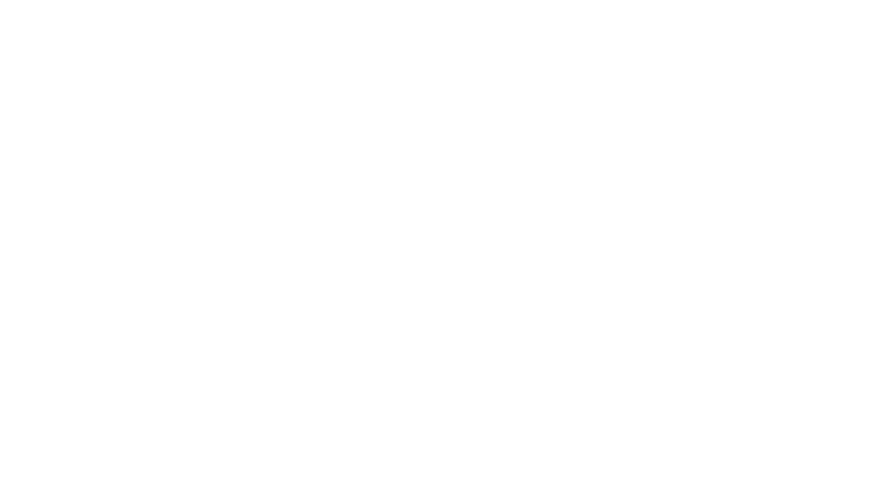
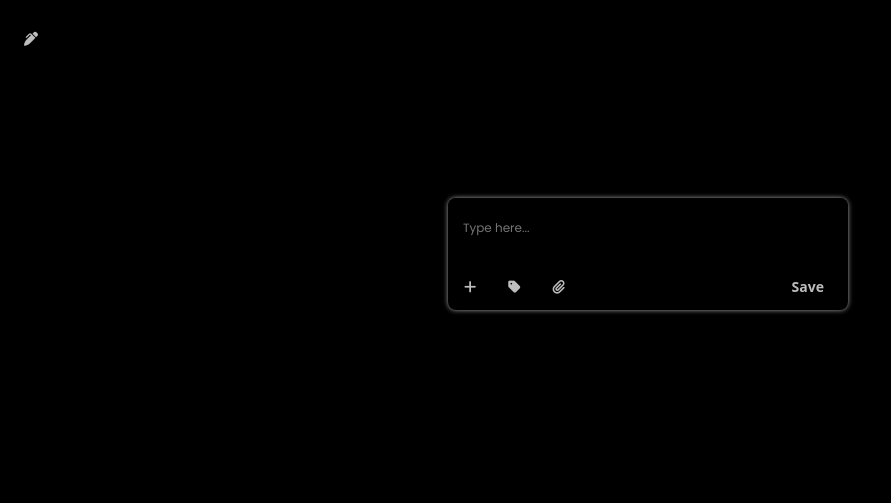
Before and after one commit to tomasbrizuela/blacknotes, a plain HTML site: page index.html in a window 1280 px wide. Shown: the whole page, without its empty margins (0-891 px from the left). Drawn offline with nearby package versions, Linux system fonts and the light colour scheme.

Commit message:
working version

```diff
--- a/index.html
+++ b/index.html
@@ -4,12 +4,43 @@
 <head>
     <meta charset="UTF-8">
     <meta name="viewport" content="width=device-width, initial-scale=1.0">
+    <link href="https://cdn.jsdelivr.net/npm/bootstrap@5.3.3/dist/css/bootstrap.min.css" rel="stylesheet"
+        integrity="sha384-QWTKZyjpPEjISv5WaRU9OFeRpok6YctnYmDr5pNlyT2bRjXh0JMhjY6hW+ALEwIH" crossorigin="anonymous">
+    <link rel="stylesheet" href="style.css">
+    <link rel="stylesheet" href="https://cdnjs.cloudflare.com/ajax/libs/font-awesome/6.5.2/css/all.min.css"
+        integrity="sha512-SnH5WK+bZxgPHs44uWIX+LLJAJ9/2PkPKZ5QiAj6Ta86w+fsb2TkcmfRyVX3pBnMFcV7oQPJkl9QevSCWr3W6A=="
+        crossorigin="anonymous" referrerpolicy="no-referrer" />
+    <link rel="shortcut icon" href="Diseño sin título (31)-modified.png" type="image/x-icon">
     <title>Black Notes</title>
 </head>
 
 <body>
-
+    <div class="container-fluid m-0 p-0">
+        <div class="row m-0 p-0">
+            <div id="d" class="col-1 d-flex flex-row justify-content-start align-items-start mt-2 me-2 p-2">
+                <i class="fa-solid fa-pen-clip m-2 p-2"></i>
+            </div>
+            <div class="col-10 d-flex flex-column justify-content-center align-items-center mt-2 me-2">
+                <div id="newNote">
+                    <textarea name="" id="" autofocus="on" placeholder="Type here..."></textarea>
+                    <div class="col-12 d-flex flex-row justify-content-between align-items-center">
+                        <div class="d-flex flex-row justify-content-start align-items-center">
+                            <i class="fa-solid fa-plus m-2 p-2"></i>
+                            <i class="fa-solid fa-tag m-2 p-2"></i>
+                            <i class="fa-solid fa-paperclip m-2 p-2"></i>
+                        </div>
+                        <div class="d-flex flex-row justify-content-end align-items-center me-4">
+                            <p class="m-0 ">Save</p>
+                        </div>
+                    </div>
+                </div>
+            </div>
+        </div>
+    </div>
     <script src="app.js"></script>
+    <script src="https://cdn.jsdelivr.net/npm/bootstrap@5.3.3/dist/js/bootstrap.bundle.min.js"
+        integrity="sha384-YvpcrYf0tY3lHB60NNkmXc5s9fDVZLESaAA55NDzOxhy9GkcIdslK1eN7N6jIeHz" crossorigin="anonymous">
+    </script>
 </body>
 
 </html>
--- a/style.scss
+++ b/style.scss
@@ -1,3 +1,67 @@
 $font: poppins;
 
+$font2: kanit;
+
 @import url('https://fonts.googleapis.com/css2?family=Poppins:ital,wght@0,100;0,200;0,300;0,400;0,500;0,600;0,700;0,800;0,900;1,100;1,200;1,300;1,400;1,500;1,600;1,700;1,800;1,900&display=swap');
+@import url('https://fonts.googleapis.com/css2?family=Kanit:ital,wght@0,100;0,200;0,300;0,400;0,500;0,600;0,700;0,800;0,900;1,100;1,200;1,300;1,400;1,500;1,600;1,700;1,800;1,900&family=Oswald:wght@200..700&display=swap');
+body{
+    background-color: black;
+    color: white;
+}
+
+.container-fluid{
+    height: 350px;
+}
+
+// #d{
+//     height: 150px;
+// }
+.row{
+    height: 500px;
+}
+
+h1{
+    font-family: $font2;
+}
+#titulo{
+    box-shadow: 1px 1px 20px grey;
+}
+
+#newNote{
+    border-radius: 8px;
+    box-shadow: 0px 0px 5px rgb(167, 167, 167);
+    color: #bdbdbd;
+}
+
+textarea{
+    font-size: 12px;
+    line-height: 30px;
+    padding: 15px;
+    background-color: black;
+    border: 0px solid;
+    color: rgb(189, 189, 189);
+    font-family: $font;
+    resize: none;
+    width: 400px;
+    field-sizing: content;
+    outline: none;
+    border-radius: 8px;
+}
+
+i{
+    font-size: 14px;
+    cursor: pointer;
+    color: #bdbdbd;
+}
+
+p{
+    font-size: 14px;
+    line-height: 20px;
+    cursor: pointer;
+    font-weight: 600;
+}
+
+i:hover, p:hover{
+    transform: scale(1.1);
+    transition: 0.3s ease;
+}
```
Also changed, not shown: Diseño sin título (31)-modified.png (added), style.css, 1 other file.
